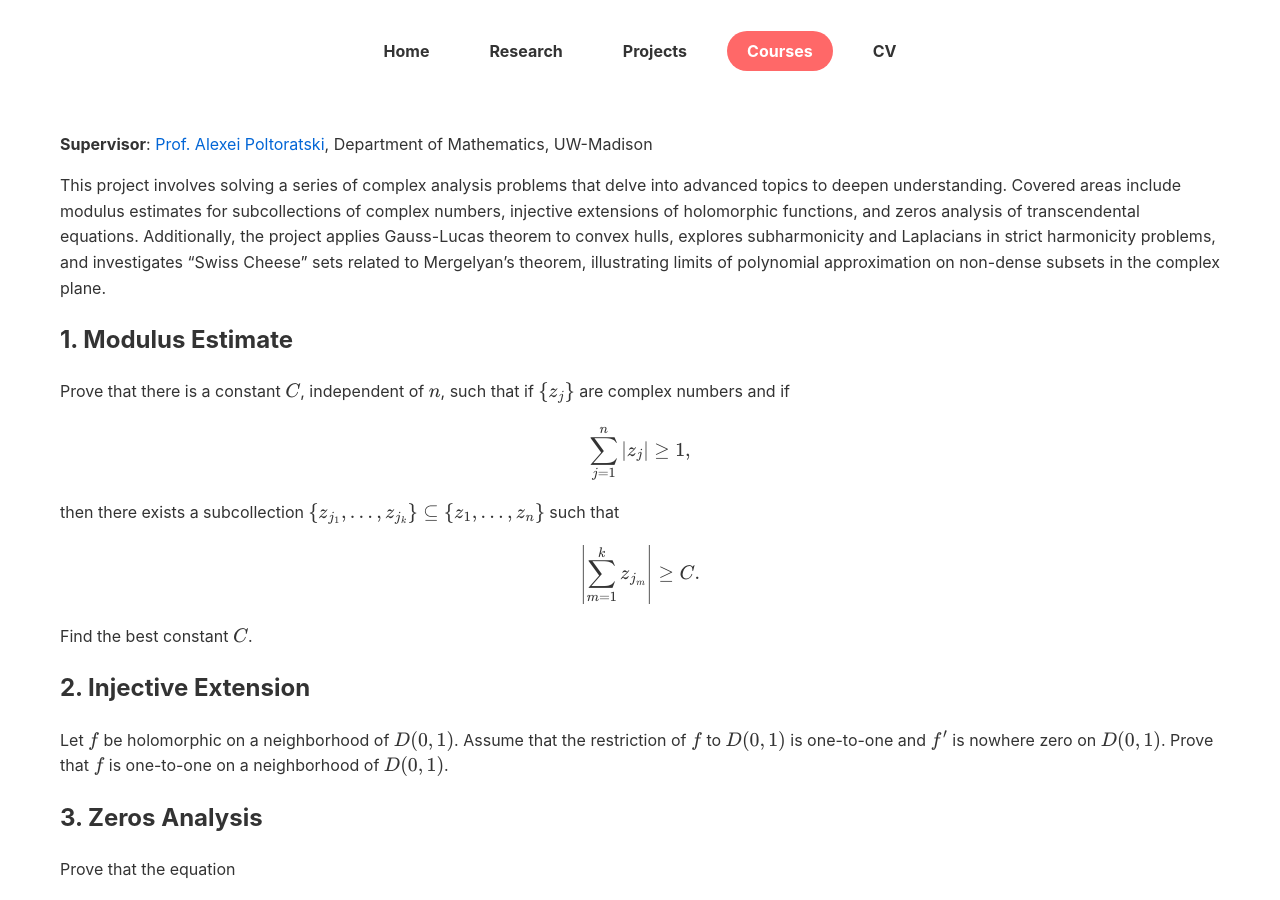
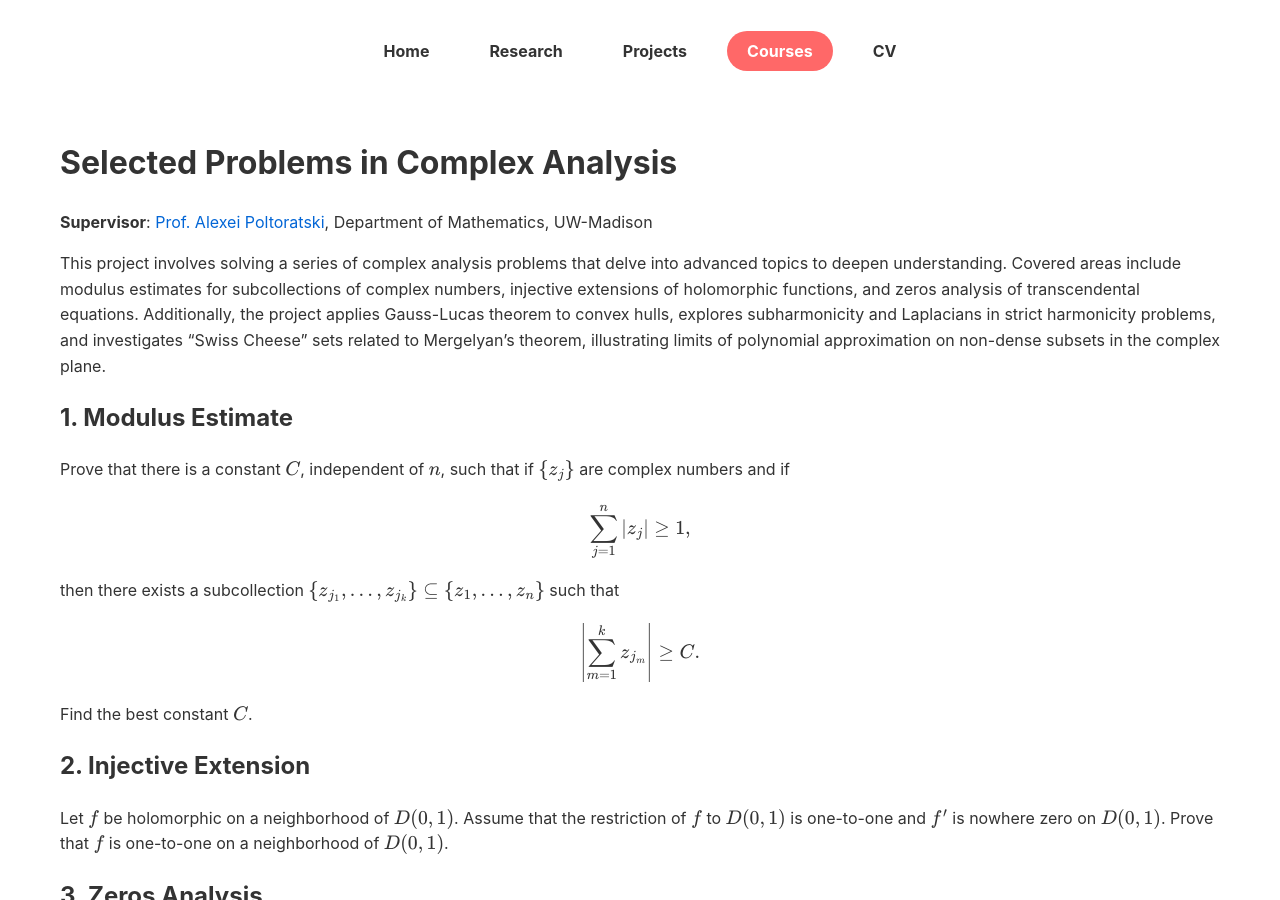
Before and after one commit to Yoon-1023/Yoon-1023.github.io, a Jekyll site: the page built from Courses/Complex/Selected.md, in a window 1280 px wide and 900 px high. Built offline with Jekyll 4.4.1, drawn with Linux system fonts in a browser that asks for light colours.

Commit message:
Update Selected.md

```diff
--- a/Courses/Complex/Selected.md
+++ b/Courses/Complex/Selected.md
@@ -3,6 +3,8 @@ layout: default
 title: "Selected Problems in Complex Analysis"
 permalink: /courses/selected/
 ---
+
+# Selected Problems in Complex Analysis
 
 **Supervisor**: [Prof. Alexei Poltoratski](https://people.math.wisc.edu/~poltoratski/), Department of Mathematics, UW-Madison
 
```
